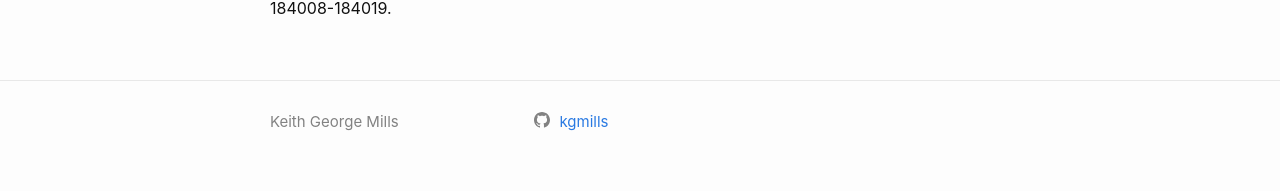
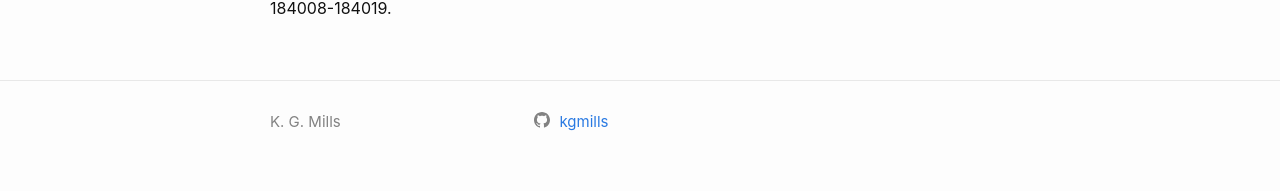
Before and after one commit to kgmills/kgmills.github.io, a Jekyll site: the page built from publications.markdown, in a window 1280 px wide. Shown: the part 905-1096 px from the top of the page. Built offline with Jekyll 4.4.1, drawn with Linux system fonts in a browser that asks for light colours.

Commit message:
Add shortened footer

```diff
--- a/_config.yml
+++ b/_config.yml
@@ -19,6 +19,7 @@
 # in the templates via {{ site.myvariable }}.
 
 title: Keith George Mills
+title_short: K. G. Mills
 #email: kgmills@ualberta.ca
 description: >- # this means to ignore newlines until "baseurl:"
 
--- a/_includes/footer.html
+++ b/_includes/footer.html
@@ -7,7 +7,9 @@
       <div class="footer-col footer-col-1">
         <ul class="contact-list">
           <li class="p-name">
-            {%- if site.author -%}
+            {%- if site.title_short -%}
+              {{site.title_short | escape }}
+            {%- else if site.author -%}
               {{ site.author | escape }}
             {%- else -%}
               {{ site.title | escape }}
```
